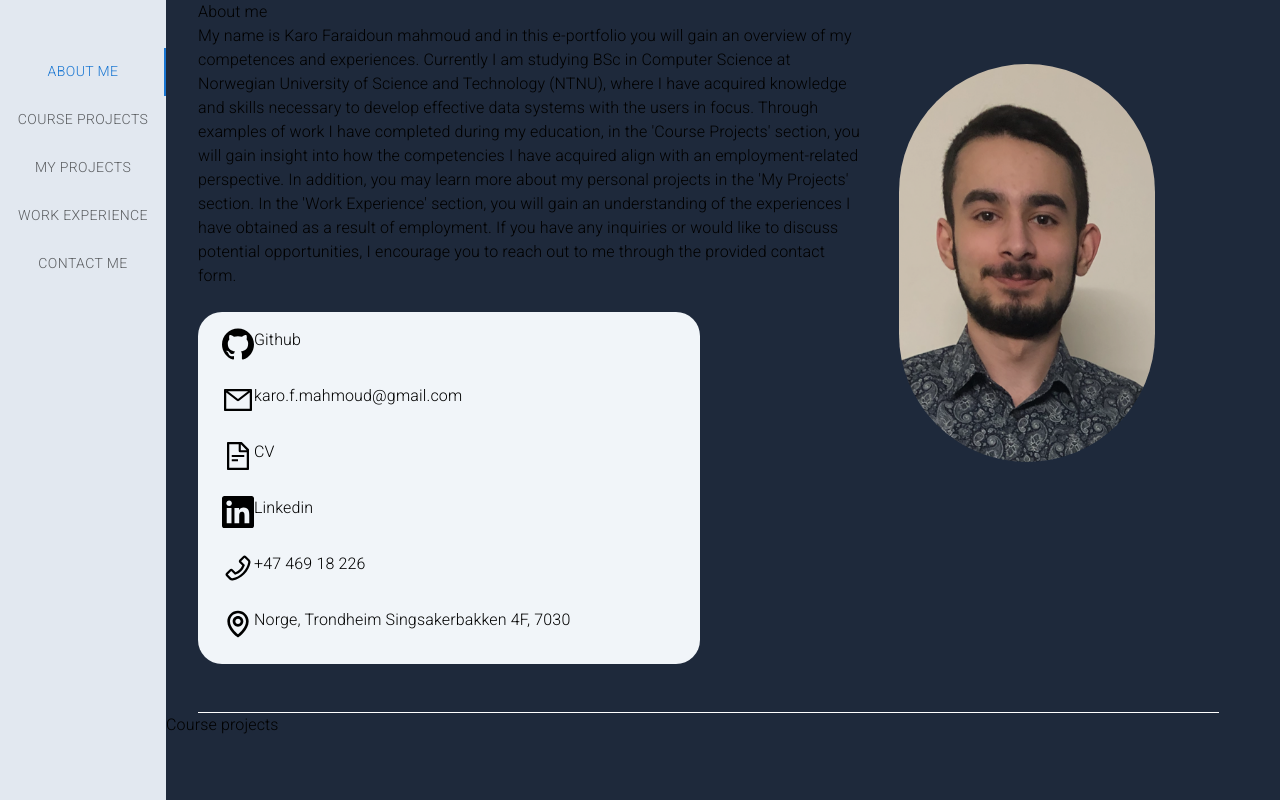
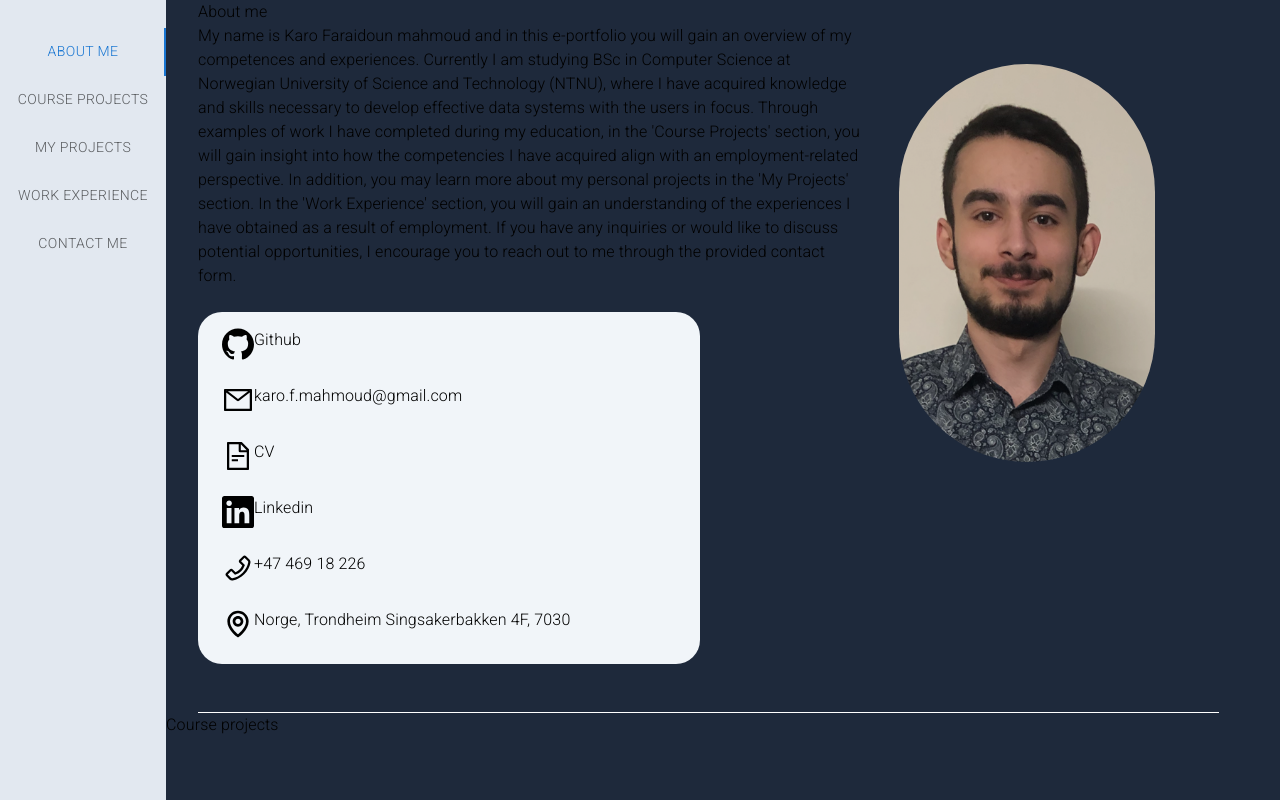
Before and after one commit to karofmah/my-eportfolio, a Next.js app: page / in a window 1280 px wide. Shown: the top 800 px of the page. Built offline with nearby package versions, Linux system fonts and the light colour scheme.

Commit message:
tabs in sidebar are now more centered

```diff
--- a/app/components/MainPage.tsx
+++ b/app/components/MainPage.tsx
@@ -101,9 +101,7 @@ export default function MainPage (){
 
   return(
     <div className='flex bg-slate-200'>
-    <div className='sticky top-0 h-screen w-4/5'
-
-    >
+    <div className='sticky top-0 h-screen w-4/5'>
       <SideBar
       tabRefs={refs}
       valueY={scrollTop}
--- a/app/components/SideBar.tsx
+++ b/app/components/SideBar.tsx
@@ -45,7 +45,7 @@ export default function SideBar(props:any) {
   return (
 
       <Tabs
-        className="mt-12 br-1 "
+        className="br-1 pt-7"
         orientation="vertical"
         value={value}
         onChange={handleChange}
```
